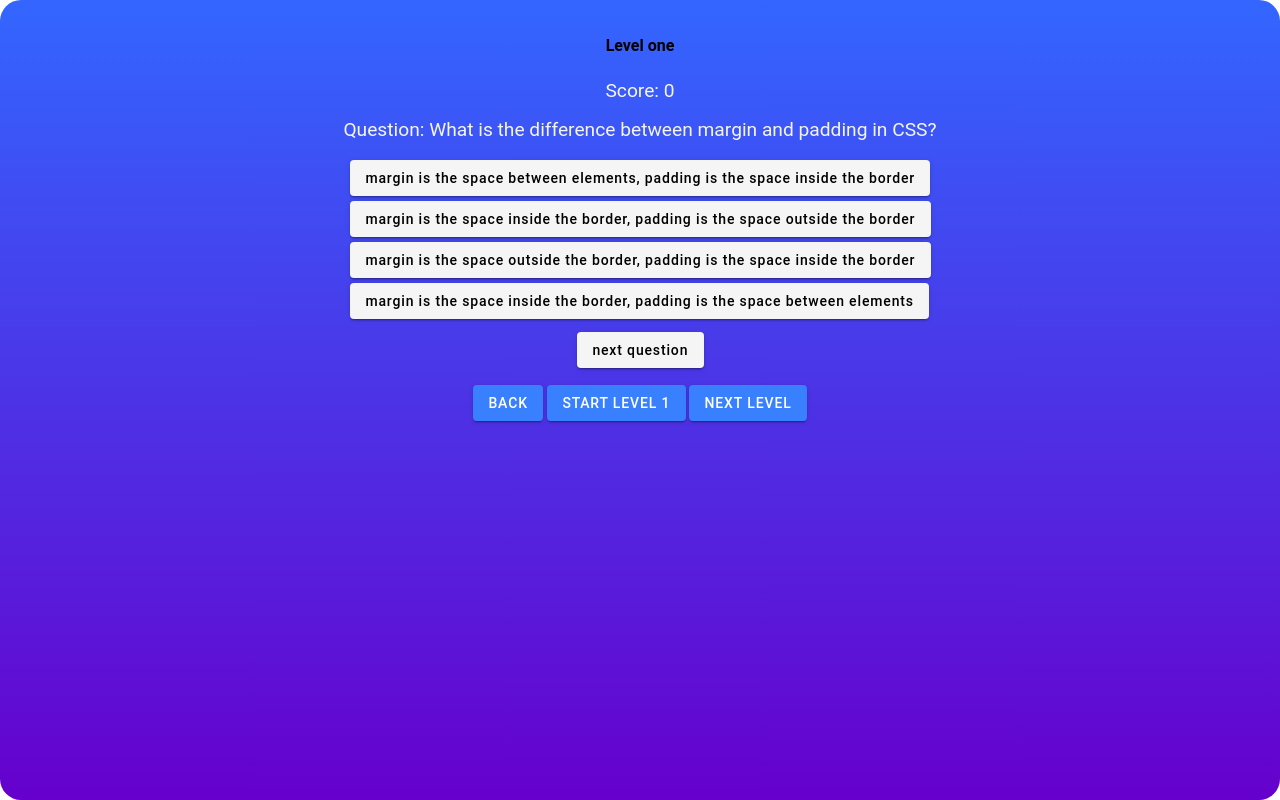
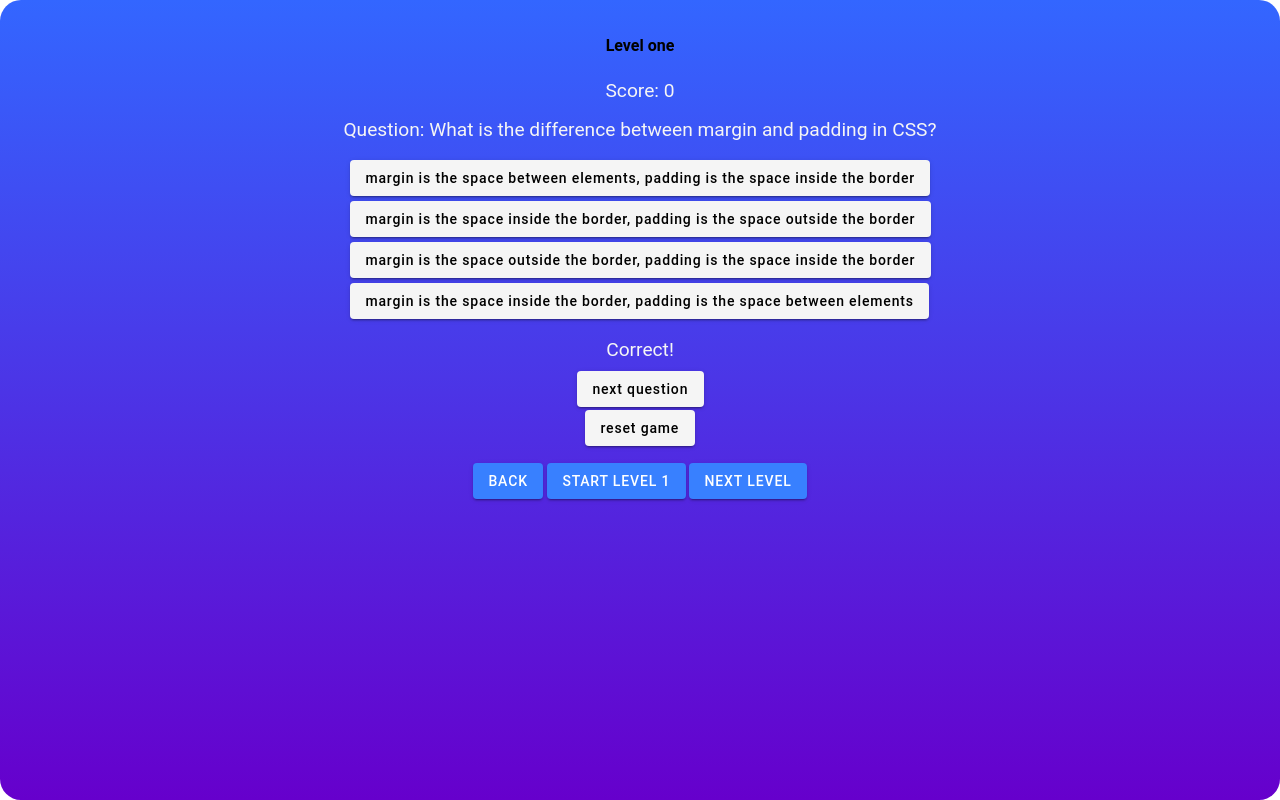
Before and after one commit to galalkoro98/ionic-demo-project, a React (Create React App) app: page /level1 in a window 1280 px wide. Both pictures are taken after a click on the element "START LEVEL 1". Built offline with nearby package versions, Linux system fonts and the light colour scheme.

Commit message:
update the bug

```diff
--- a/src/components/LevelOne.tsx
+++ b/src/components/LevelOne.tsx
@@ -16,6 +16,7 @@ export const LevelOne: React.FC<LevelOneProps> = ({ onQuizFinish }) => {
         currentQuiz,
         handleAnswer,
         score,
+        resetGame,
         goToNextQuiz,
         goToNextLevel,
         isLastQuiz,
@@ -28,19 +29,16 @@ export const LevelOne: React.FC<LevelOneProps> = ({ onQuizFinish }) => {
         const isCorrect = handleAnswer(selectedOption);
         setAnswerCorrect(isCorrect);
 
-
         if (isCorrect) {
             setTimeout(() => {
                 setAnswerCorrect(true);
                 if (answeredQuestions + 1 === 5) {
                     setAllAnsweredCorrectly(true);
-                    onQuizFinish();
                 }
             }, 1000);
         } else {
             setTimeout(() => {
                 setAnswerCorrect(false);
-
             }, 1000);
         }
 
@@ -63,20 +61,21 @@ export const LevelOne: React.FC<LevelOneProps> = ({ onQuizFinish }) => {
                     ))
                 ) : null}
             </ul>
-            {!answerCorrect && <p>Incorrect! Try again.</p>}
-            {answerCorrect && !isLastQuiz ? (
-                <IonButton onClick={goToNextQuiz}>Next question</IonButton>
+            {answerCorrect ? (
+                <p>Correct!</p>
+            ) : (
+                <p>Incorrect!</p>
+            )}
+            {isLastQuiz ? (
+                <IonButton onClick={goToNextLevel}>Next Level</IonButton>
+            ) : (
+                <IonButton onClick={goToNextQuiz}>Next Question</IonButton>
+            )}
+            {allAnsweredCorrectly ? (
+                <IonButton onClick={goToNextLevel}>Next Level</IonButton>
             ) : null}
-            {answerCorrect && isLastQuiz && answeredQuestions === 5 ? (
-                <div>
-                    {allAnsweredCorrectly && (
-                        <>
-                            <p>Congratulations, you have finished Level One!</p>
-                            <IonButton onClick={goToNextLevel}>Go to next level</IonButton>
-                        </>
-                    )}
-                </div>
-            ) : null}
+            <IonButton onClick={resetGame}>Reset Game</IonButton>
+
         </div>
     );
 };
--- a/src/pages/Level1.tsx
+++ b/src/pages/Level1.tsx
@@ -4,6 +4,8 @@ import './styles/level.css'
 
 import { LevelOne } from '../components/LevelOne'
 import { page } from '../hooks/customHooks';
+
+
 
 export const Level1: React.FC = () => {
     const { showQuiz, startQuiz, quizFinished, setQuizFinished } = page()
```
